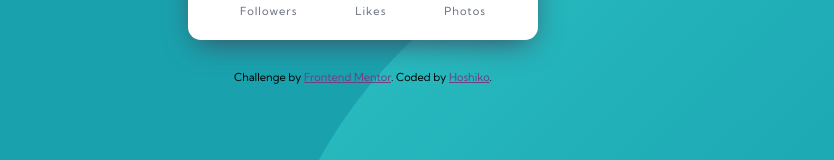
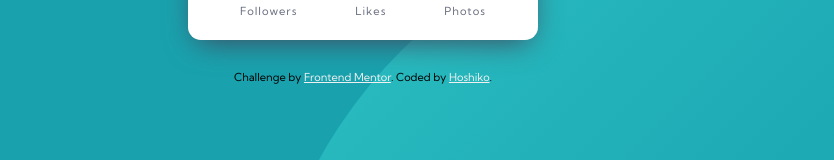
Before and after one commit to oliwiakramm/Profile-card, a plain HTML site: page index.html in a window 1280 px wide. Shown: the part 547-707 px from the top of the page, without its empty margins (277-1111 px from the left). Drawn offline with Linux system fonts and the light colour scheme.

Commit message:
update colour

```diff
--- a/index.html
+++ b/index.html
@@ -21,7 +21,7 @@
         text-align: center;
       }
       .attribution a {
-        color: hsl(279, 33%, 38%);
+        color: #f1f0f0;
       }
     </style>
   </head>
```
